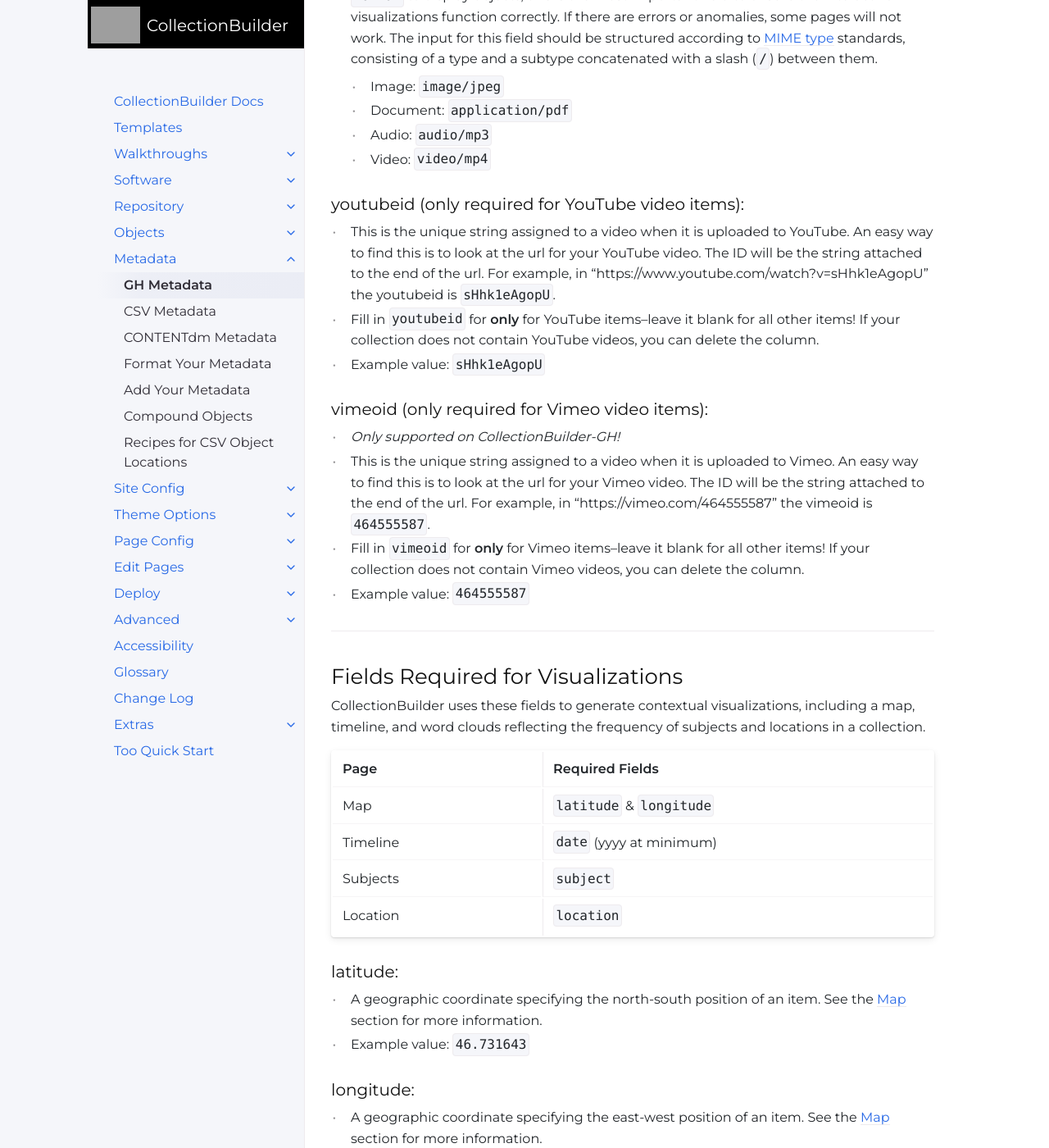
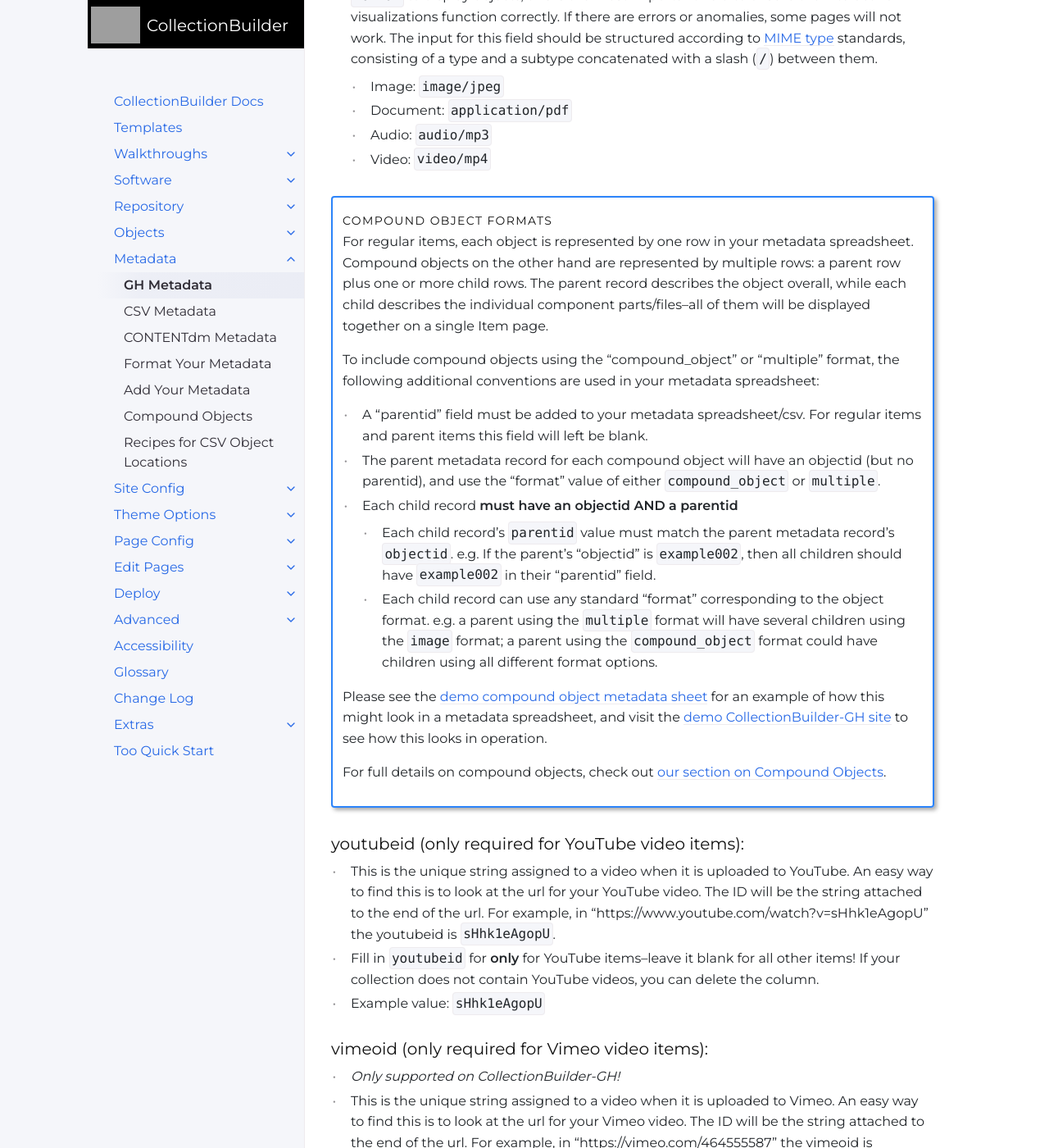
Before and after one commit to CollectionBuilder/cb-docs, a Jekyll site: the page built from docs/metadata/gh_metadata.md, in a window 1280 px wide and 1400 px high, scrolled down 1623 px. Shown: the whole window at 82% size. Built offline with Jekyll 4.4.1, drawn with Linux system fonts in a browser that asks for light colours; comment, search, counter and statistics services are not loaded.

Commit message:
gh compound updates

```diff
--- a/docs/metadata/gh_metadata.md
+++ b/docs/metadata/gh_metadata.md
@@ -52,6 +52,29 @@ Without values in the fields below, CollectionBuilder will not work properly.
     - Document: `application/pdf`
     - Audio: `audio/mp3`
     - Video: `video/mp4`
+
+<div class="alert alert-blue" markdown="1">
+
+#### Compound Object Formats
+
+For regular items, each object is represented by one row in your metadata spreadsheet.
+Compound objects on the other hand are represented by multiple rows: a parent row plus one or more child rows.
+The parent record describes the object overall, while each child describes the individual component parts/files--all of them will be displayed together on a single Item page.
+
+To include compound objects using the "compound_object" or "multiple" format, the following additional conventions are used in your metadata spreadsheet:
+
+- A "parentid" field must be added to your metadata spreadsheet/csv. For regular items and parent items this field will left be blank.
+- The parent metadata record for each compound object will have an objectid (but no parentid), and use the "format" value of either `compound_object` or `multiple`.
+- Each child record **must have an objectid AND a parentid**
+    - Each child record's `parentid` value must match the parent metadata record's `objectid`. e.g. If the parent's "objectid" is `example002`, then all children should have `example002` in their "parentid" field.
+    - Each child record can use any standard "format" corresponding to the object format. e.g. a parent using the `multiple` format will have several children using the `image` format; a parent using the `compound_object` format could have children using all different format options.
+
+Please see the [demo compound object metadata sheet](https://docs.google.com/spreadsheets/d/1C1ZV3VrawKRLYUtemUdi8hLbhJw2yhn6kv-xv6_HaNk/copy?usp=sharing) for an example of how this might look in a metadata spreadsheet, and visit the [demo CollectionBuilder-GH site](https://collectionbuilder.github.io/collectionbuilder-gh/) to see how this looks in operation.
+
+For full details on compound objects, check out [our section on Compound Objects]({{ '/docs/metadata/compound-objects/' | relative_url }}).
+
+</div>
+
 
 ### youtubeid (only required for YouTube video items):
 
```
Also changed, not shown: docs/metadata/compound-objects.md (+4 -5 lines), docs/metadata/csv_metadata.md (+2 -2 lines).
